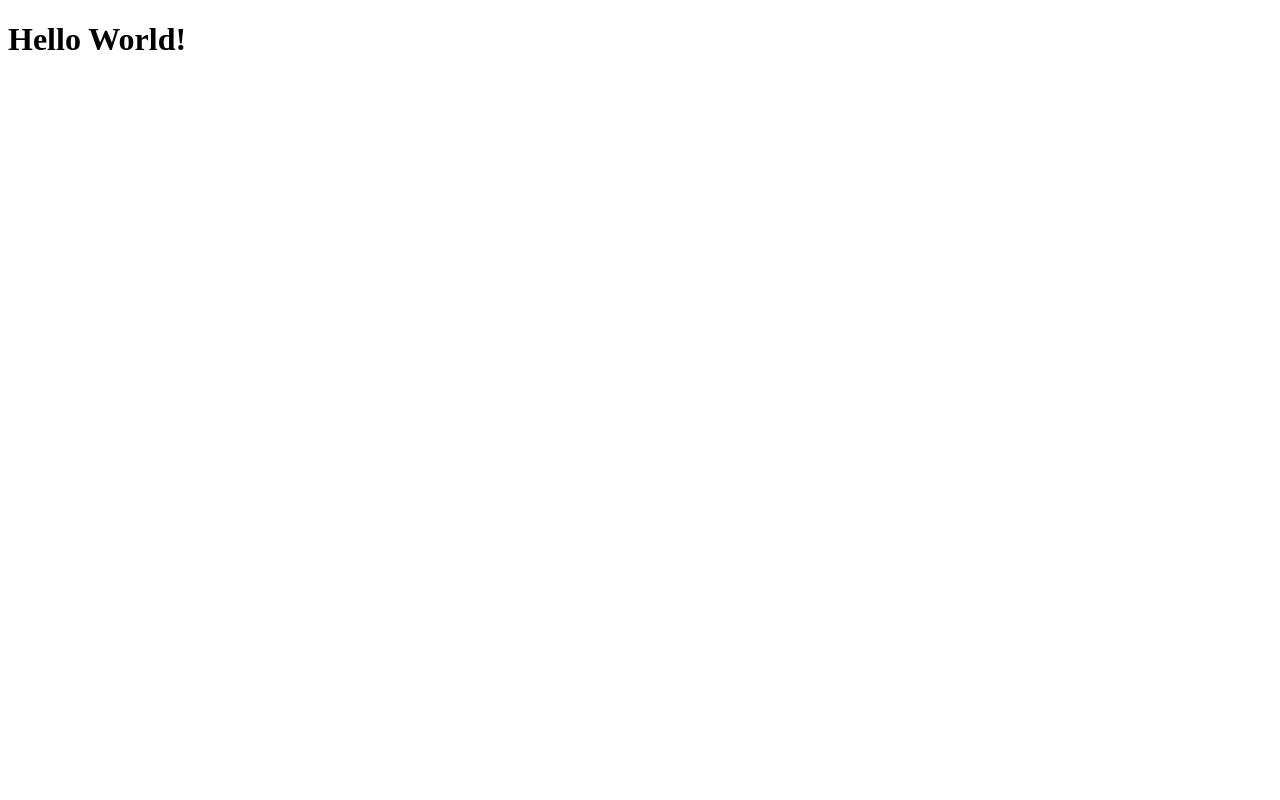
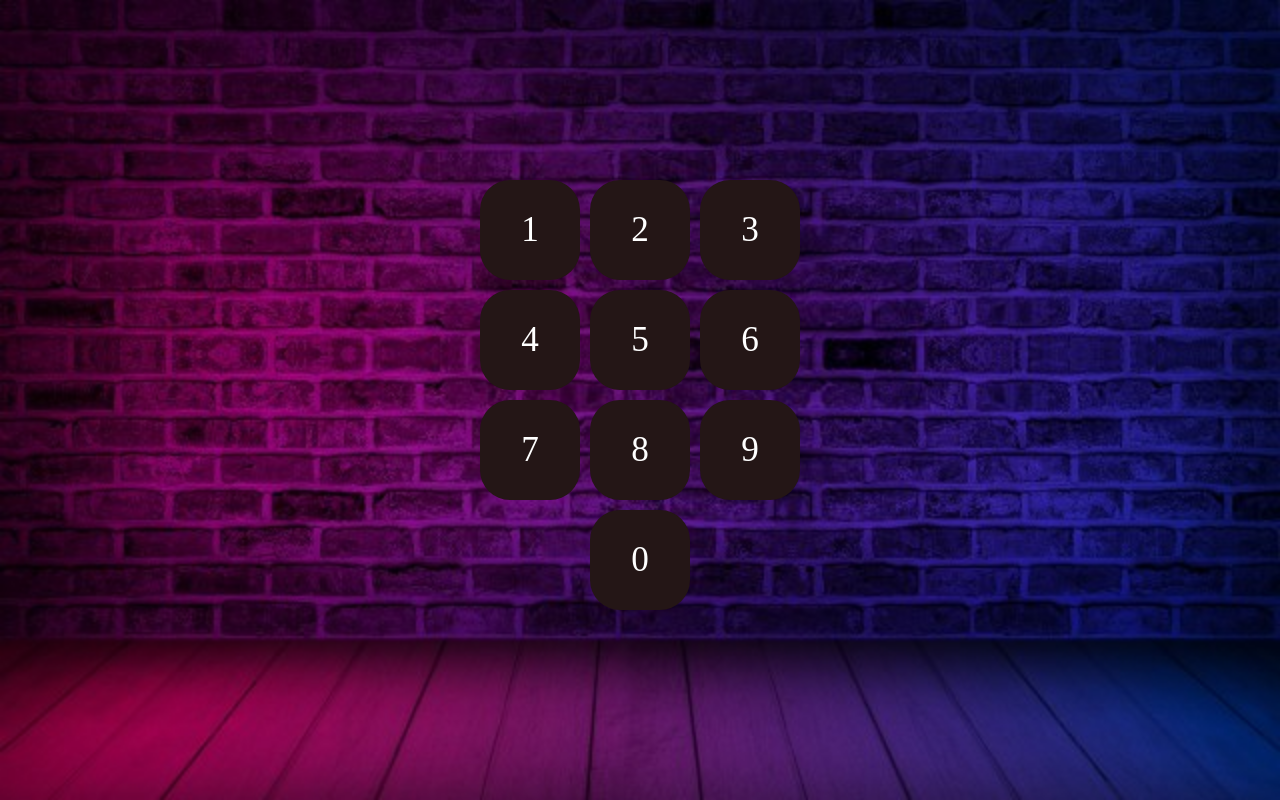
Before and after one commit to s-samNg/s-samNg.github.io, a plain HTML site: page index.html in a window 1280 px wide. Drawn offline with Linux system fonts and the light colour scheme.

Commit message:
Template v1
Temporary template.

```diff
--- /dev/null
+++ b/assets/app.css
@@ -0,0 +1,48 @@
+body{
+    background-image: url('wall.jpg');
+    background-repeat: no-repeat;
+    background-position: cover;
+    background-attachment: fixed;
+    background-size:cover;
+}
+
+#container{
+display: flex;
+width: 350px;
+margin: auto;
+flex-wrap: wrap;
+justify-content: center;
+/*
+grid-template-columns: repeat(3, 100px);
+grid-template-rows: repeat(4, 100px); */
+grid-gap: 10px;
+margin-top: 180px;
+}
+.button{
+display:flex;
+width: 100px;
+height: 100px;
+justify-content: center;
+align-items: center;
+/*place-items: center;*/
+font-size: 2.2rem;
+color: white;
+border-radius: 30px;
+background-color: rgb(36, 22, 22);
+user-select: none;
+cursor: pointer;
+}
+.button:hover{
+    /* opacity: .9; */
+    background-color: rgb(143, 60, 60);
+}
+
+.button:first-child{
+order: 1;
+/* background-color: yellow; */
+}
+
+/* .button:active
+{
+background-color: rgb(189, 73, 73);
+} */
--- /dev/null
+++ b/assets/app.js
@@ -0,0 +1,9 @@
+let createDial = (i) =>{
+    let div = document.createElement('div');
+    let container = document.getElementById('container');
+    container.appendChild(div);
+    div.classList.add('button');
+    div.textContent= i;
+  }
+  for(let i = 0; i < 10; i++)
+    createDial(i);
--- a/index.html
+++ b/index.html
@@ -4,11 +4,15 @@
     <meta charset="UTF-8">
     <meta http-equiv="X-UA-Compatible" content="IE=edge">
     <meta name="viewport" content="width=device-width, initial-scale=1.0">
+    <link rel="stylesheet" href="assets/app.css">
+    <script src="assets/app.js" defer></script>
     <title>DIAL</title>
 </head>
 <body>
 
-    <h1>Hello World!</h1>
+    <div id="container">
+
+    </div>
 
 
 </body>
```
Also changed, not shown: assets/wall.jpg (added).
